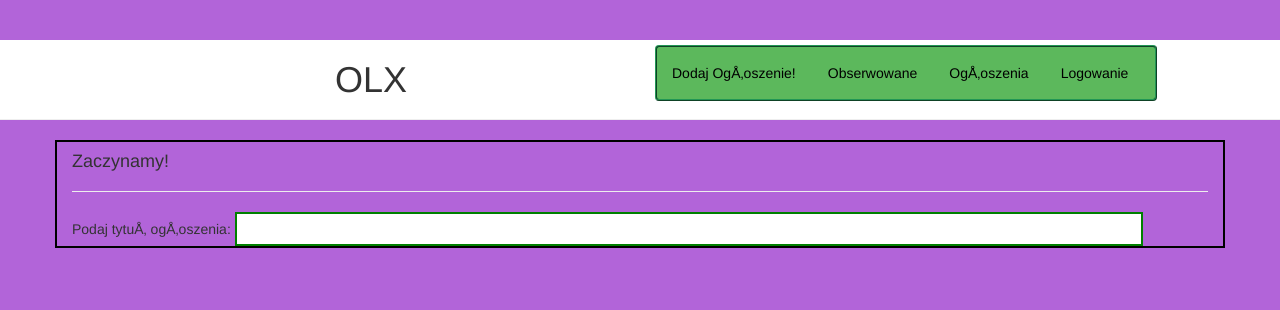
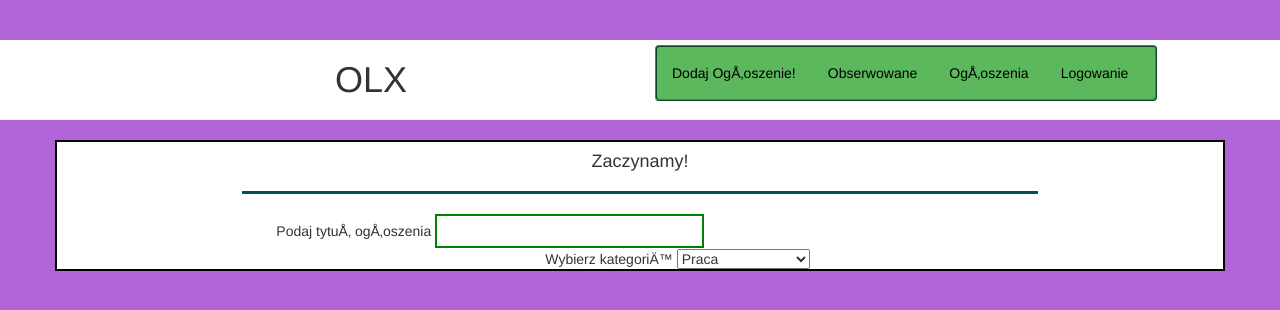
Before and after one commit to Endote/Projekt-Walter, a PHP site: page /AnnouncementAdd.html in a window 1280 px wide. Shown: the top 310 px of the page. Run offline with PHP 8.4, Linux system fonts and the light colour scheme.

Commit message:
AnnounAdd i style

```diff
--- a/AnnouncementAdd.html
+++ b/AnnouncementAdd.html
@@ -9,7 +9,7 @@
   <script src="https://maxcdn.bootstrapcdn.com/bootstrap/3.3.7/js/bootstrap.min.js"></script>
   <meta name="viewport" content="width=device-width, initial-scale=1">
   <!-- Back to normie bs -->
-  <link rel="stylesheet" href="style.css"
+  <link rel="stylesheet" href="styleAnnon.css"
   <meta charset="utf-8">
 </head>
 
@@ -34,10 +34,35 @@
 
     <div class="container main">
 
-      <h4> Zaczynamy! </h4>
-      <hr>
-      <form action="">
-        Podaj tytuł ogłoszenia: <input type="text" name="AddTitle">
+      <h4 align="center"> Zaczynamy! </h4>
+      <hr class="HRanon">
+      <div class="col-xs-2"></div>
+      <form class="col-xs-6" action="">
+        Podaj tytuł ogłoszenia <input type="text" name="AddTitle">
+      <div class="col-xs-4"></div>
+      <div class="row"></div>
+      <div class="col-xs-2"></div>
+        Wybierz kategorię
+        <select name="Category">
+          <option value="Praca">Praca</option>
+          <option value="Nieruchomości">Nieruchomości</option>
+          <option value="Motoryzacja">Motoryzacja</option>
+          <option value="Elektronika">Elektronika</option>
+          <option value="Dom i Ogród">Dom i Ogród</option>
+          <option value="Moda">Moda</option>
+          <option value="Zwierzęta">Zwierzęta</option>
+          <option value="Rolnictwo">Rolnictwo</option>
+          <option value="Dla Dzieci">Dla Dzieci</option>
+          <option value="Hobby i Sport">Hobby i Sport</option>
+          <option value="Muzyka">Muzyka</option>
+          <option value="Edukacja">Edukacja</option>
+          <option value="Firmy i Usługi">Firmy i Usługi</option>
+          <option value="Oddam za Darmo">Oddam za Darmo</option>
+          <option value="Zamienię">Zamienię</option>
+          <option value="Różne">Różne</option>
+        </select>
+      <div class="col-xs-4"></div>
+
 
       </form>
     </div>
--- a/index.html
+++ b/index.html
@@ -47,7 +47,7 @@
                   Login / Email :<br>
                   <input type="text" name="Nick"><br>
                   Hasło :<br>
-                  <input type="text" name="Passwd"><br><br>
+                  <input type="password" name="Passwd"><br><br>
                   <input type="submit" value="Zaloguj">
                 </form>
               </div>
--- a/style.css
+++ b/style.css
@@ -10,6 +10,7 @@ background-color: #b264d9;
 
 .main {
 border: 2px solid black;
+background-color: white;
 }
 
 .panel-search{
--- /dev/null
+++ b/styleAnnon.css
@@ -0,0 +1,68 @@
+body {
+background-color: #b264d9;
+}
+
+.HRanon{
+
+  width: 70%;
+  height: 2px;
+  background-color: #00505c;
+  color: #00505c;
+  border-color: #00505c;
+}
+
+.wrap {
+  max-width: 80%;
+  padding-left: 20px;
+  box-sizing: border-box;
+}
+
+.main {
+border: 2px solid black;
+background-color: white;
+}
+
+
+.page-header {
+  background-color: white;
+  position: relative;
+}
+
+input[type=text] {
+  padding: 5px;
+  border: 2px solid #008000;
+  width: 50%
+}
+
+input[type=submit] {
+  padding: 5px 10px;
+  width: 100px;
+}
+
+
+.nav-pills>li>a {
+  height: 100%;
+  display:flex !important;
+  align-items:center;
+}
+
+.navA{
+color: black;
+}
+
+
+
+
+.btnhead {
+position: absolute;
+top: 5px;
+border: 2px ridge #229655;
+color: black;
+}
+
+
+
+.test {
+  background-color: Green;
+  color: purple;
+}
```
